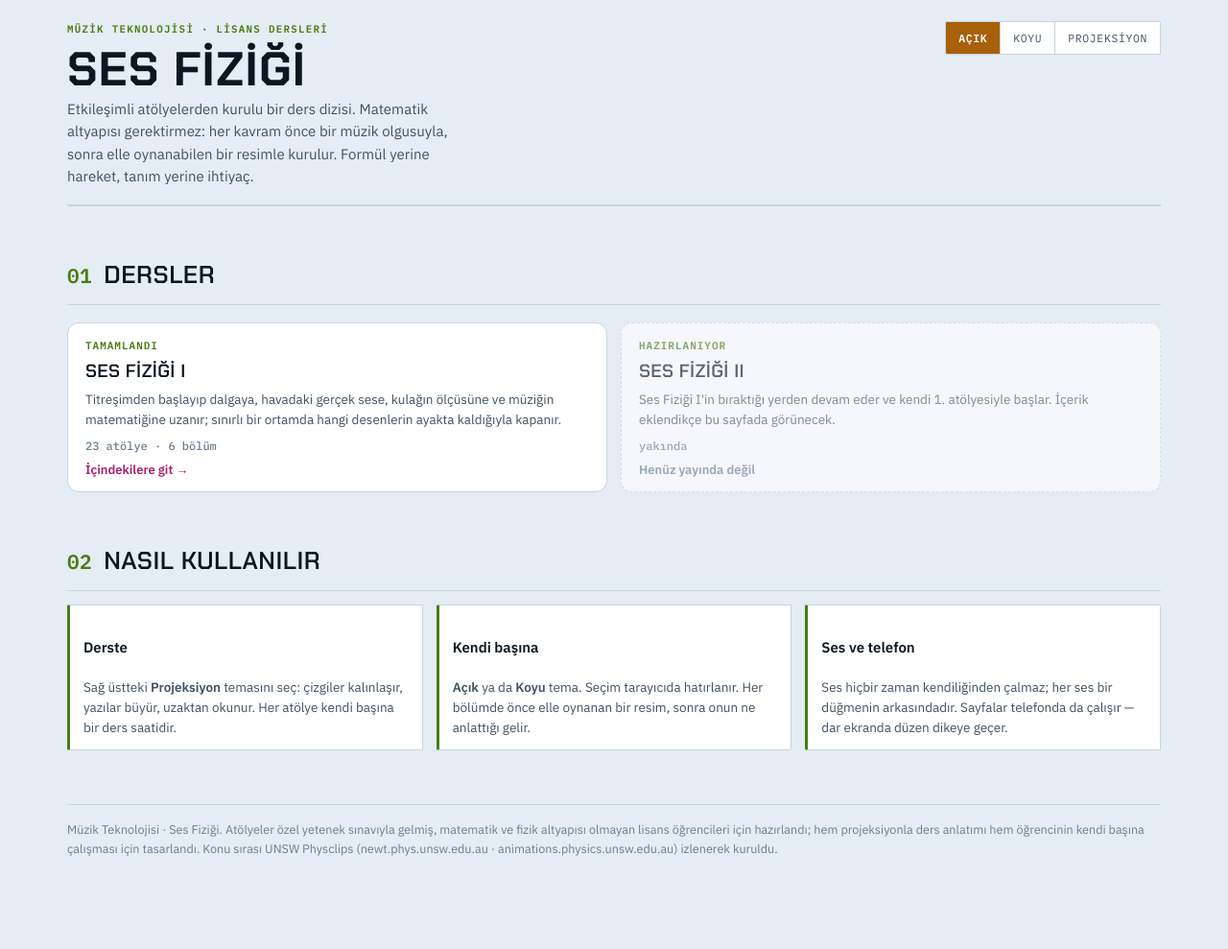
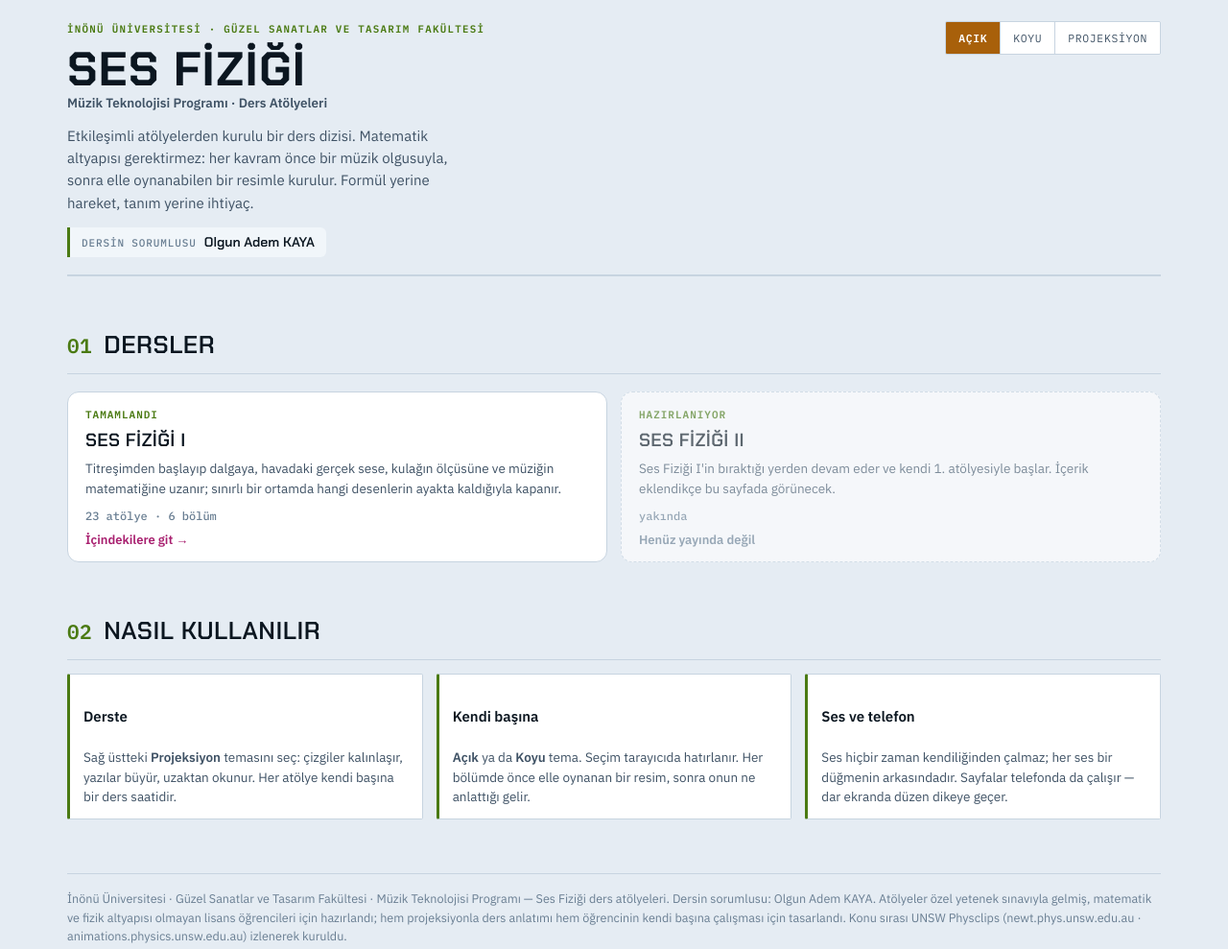
Before and after one commit to olgun-kaya-atolyeler/olgun-kaya-atolyeler.github.io, a plain HTML site: page index.html in a window 1280 px wide. Shown: the whole page at 96% size. Before the commit the page ends 968 px from the top, so only its background shows below. Drawn offline with Linux system fonts and the light colour scheme.

Commit message:
Add files via upload

```diff
--- a/index.html
+++ b/index.html
@@ -344,6 +344,15 @@
 .ccard .go{font:600 13px/1 "IBM Plex Sans",system-ui,sans-serif;color:var(--arc)}
 div.ccard{opacity:.62;border-style:dashed}
 div.ccard .go{color:var(--ink-3)}
+.hero .kurum{font:600 13.5px/1.45 "IBM Plex Sans",system-ui,sans-serif;color:var(--ink-2);
+  margin:-4px 0 12px}
+.hero .byline{margin:14px 0 0;display:inline-flex;align-items:baseline;gap:8px;
+  padding:7px 12px;border-left:3px solid var(--brass);background:var(--panel-2);
+  border-radius:0 6px 6px 0}
+.hero .byline span{font:500 11px/1 "IBM Plex Mono",monospace;letter-spacing:.08em;
+  color:var(--ink-3);text-transform:none}
+.hero .byline b{font:600 14px/1.2 "Chakra Petch",system-ui,sans-serif;color:var(--ink)}
+@media (max-width:560px){.hero .byline{display:flex}}
 </style>
 </head>
 <body>
@@ -352,9 +361,11 @@
 
 <header class="top hero">
   <div class="brand">
-    <div class="eyebrow">Müzik Teknolojisi · Lisans Dersleri</div>
+    <div class="eyebrow">İNÖNÜ ÜNİVERSİTESİ · GÜZEL SANATLAR VE TASARIM FAKÜLTESİ</div>
     <h1>Ses Fiziği</h1>
+    <div class="kurum">Müzik Teknolojisi Programı · Ders Atölyeleri</div>
     <p class="lede">Etkileşimli atölyelerden kurulu bir ders dizisi. Matematik altyapısı gerektirmez: her kavram önce bir müzik olgusuyla, sonra elle oynanabilen bir resimle kurulur. Formül yerine hareket, tanım yerine ihtiyaç.</p>
+    <p class="byline"><span>DERSİN SORUMLUSU</span><b>Olgun Adem KAYA</b></p>
   </div>
   <div class="themebar" role="group" aria-label="Tema seçimi">
     <button type="button" data-t="light" aria-pressed="false">Açık</button>
@@ -404,7 +415,7 @@
 </section>
 
 <footer>
-  <p>Müzik Teknolojisi · Ses Fiziği. Atölyeler özel yetenek sınavıyla gelmiş, matematik ve fizik altyapısı olmayan lisans öğrencileri için hazırlandı; hem projeksiyonla ders anlatımı hem öğrencinin kendi başına çalışması için tasarlandı. Konu sırası UNSW Physclips (newt.phys.unsw.edu.au · animations.physics.unsw.edu.au) izlenerek kuruldu.</p>
+  <p>İnönü Üniversitesi · Güzel Sanatlar ve Tasarım Fakültesi · Müzik Teknolojisi Programı — Ses Fiziği ders atölyeleri. Dersin sorumlusu: Olgun Adem KAYA. Atölyeler özel yetenek sınavıyla gelmiş, matematik ve fizik altyapısı olmayan lisans öğrencileri için hazırlandı; hem projeksiyonla ders anlatımı hem öğrencinin kendi başına çalışması için tasarlandı. Konu sırası UNSW Physclips (newt.phys.unsw.edu.au · animations.physics.unsw.edu.au) izlenerek kuruldu.</p>
 </footer>
 
 </div>
```
